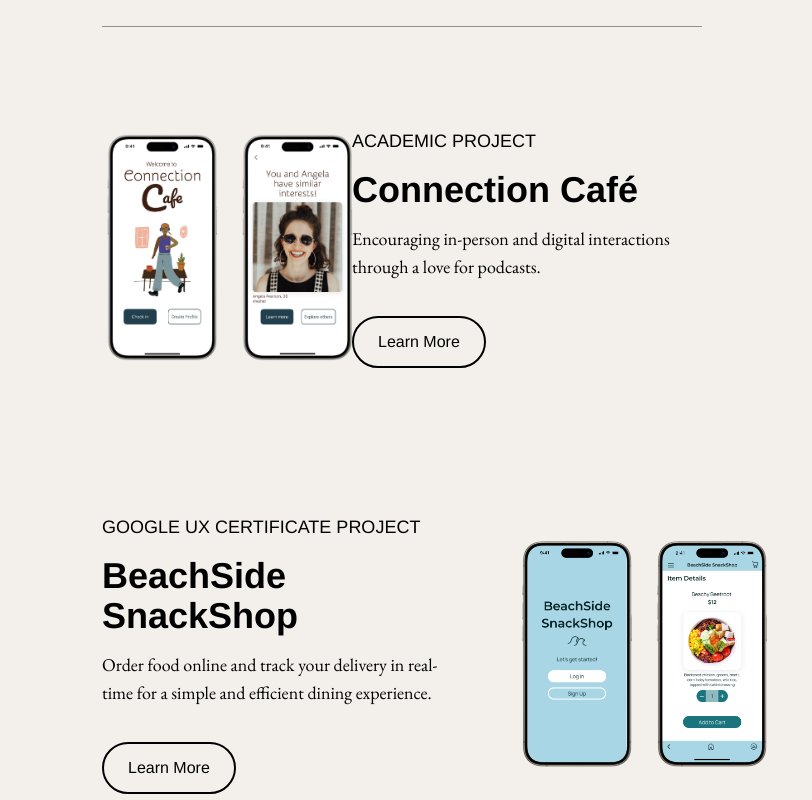
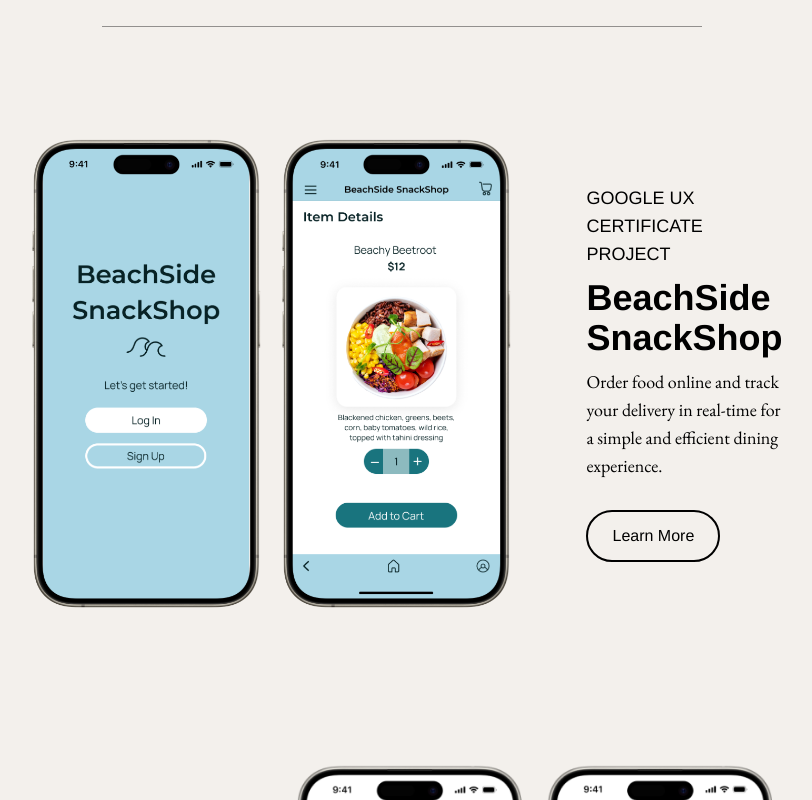
Before and after one commit to agabra23/aleynna-portfolio, a React (Vite) app: page / in a window 1280 px wide. Shown: the part 720-1520 px from the top of the page, without its empty margins (238-1050 px from the left). Built offline with nearby package versions, Linux system fonts and the light colour scheme.

Commit message:
Adjust project order in home page

```diff
--- a/src/components/Section.jsx
+++ b/src/components/Section.jsx
@@ -3,8 +3,10 @@ import React, { Children } from "react";
 const Section = ({ children }) => {
   return (
     <section className="font-garamond  max-w-full">
-      <div className="mx-auto sm:max-w-[640px] md:max-w-[768px] lg:max-w-[1024px] min-[1050px]:max-w-[1050px] border-b border-b-black/40 flex-col items-center px-[4vw] py-[5vh]">
-        {children}
+      <div className="mx-auto sm:max-w-screen-sm md:max-w-screen-md lg:max-w-screen-lg min-[1050px]:max-w-[1050px] ">
+        <div className="border-b border-b-black/40 flex-col items-center mx-[4vw] py-[5vh]">
+          {children}
+        </div>
       </div>
     </section>
   );
--- a/src/pages/Home.jsx
+++ b/src/pages/Home.jsx
@@ -61,6 +61,38 @@ const Home = () => {
       </section>
       <section className="font-garamond pt-[100px] lg:pb-[150px] pb-[100px] border-b border-b-black/40">
         <div className="flex flex-col-reverse lg:flex-row-reverse justify-center items-center gap-[30px] lg:gap-[65px] mb-[75px] lg:mb-[145px]">
+          <div className="flex items-center lg:items-start flex-col gap-[10px]">
+            <h6 className="uppercase text-center md:text-left font-thin font-helvetica text-[16px] md:text-lg">
+              GOOGLE UX CERTIFICATE Project
+            </h6>
+            <h3 className="text-center md:text-left leading-none font-helvetica text-[30px] lg:text-4xl font-bold ">
+              BeachSide SnackShop
+            </h3>
+            <p className="text-center md:text-left md:text-lg text-[16px] font-thin max-w-md">
+              Order food online and track your delivery in real-time for a
+              simple and efficient dining experience.
+            </p>
+            <button
+              onClick={() => navigator("/beachside-snackshop")}
+              className="text-[16px] hover:bg-black hover:text-offwhite transition-colors duration-200  font-helvetica font-normal px-6 py-3 mt-5 rounded-full border-2 border-solid border-black"
+            >
+              Learn More
+            </button>
+          </div>
+          <div className="flex max-w-full">
+            <img
+              className="min-w-[120px] max-w-[250px] h-auto"
+              src={Beach1}
+              alt="Snackshop Home"
+            />
+            <img
+              className="hidden min-[340px]:block min-w-[120px] max-w-[250px] h-auto"
+              src={Beach2}
+              alt="Snackshop Menu"
+            />
+          </div>
+        </div>
+        <div className="flex flex-col-reverse lg:flex-row justify-center items-center gap-[30px] lg:gap-[65px]">
           <div className="text-center md:text-left flex items-center lg:items-start flex-col gap-[10px] lg:gap-[15px]">
             <h6 className="uppercase text-center md:text-left font-thin font-helvetica text-[16px] md:text-lg">
               ACADEMIC PROJECT
@@ -68,7 +100,7 @@ const Home = () => {
             <h3 className="text-center md:text-left leading-none font-helvetica text-[30px] lg:text-4xl font-bold">
               Connection Café
             </h3>
-            <p className="text-center md:text-left md:text-lg text-[16px] font-thin">
+            <p className="text-center md:text-left md:text-lg text-[16px] font-thin max-w-md">
               Encouraging in-person and digital interactions through a love for
               podcasts.
             </p>
@@ -79,48 +111,16 @@ const Home = () => {
               Learn More
             </button>
           </div>
-          <div className="flex gap-[15px] lg:max-w-[calc(100%-415px)] max-w-full">
+          <div className="flex  max-w-full">
             <img
-              className="min-w-[120px] md:min-[120px] max-w-[200px] h-auto"
+              className="min-w-[120px] max-w-[250px] h-auto"
               src={HomeImg}
               alt="Cafe Home"
             />
             <img
-              className="min-w-[120px] md:min-[120px] max-w-[200px] h-auto"
+              className="hidden min-[340px]:block min-w-[120px] max-w-[250px] h-auto"
               src={MatchImg}
               alt="Cafe Menu"
-            />
-          </div>
-        </div>
-        <div className="flex flex-col-reverse lg:flex-row justify-center items-center gap-[30px] lg:gap-[65px]">
-          <div className="flex items-center lg:items-start flex-col gap-[10px] lg:gap-[15px]">
-            <h6 className="uppercase text-center md:text-left font-thin font-helvetica text-[16px] md:text-lg">
-              GOOGLE UX CERTIFICATE Project
-            </h6>
-            <h3 className="text-center md:text-left leading-none font-helvetica text-[30px] lg:text-4xl font-bold">
-              BeachSide SnackShop
-            </h3>
-            <p className="text-center md:text-left md:text-lg text-[16px] font-thin">
-              Order food online and track your delivery in real-time for a
-              simple and efficient dining experience.
-            </p>
-            <button
-              onClick={() => navigator("/beachside-snackshop")}
-              className="text-[16px] hover:bg-black hover:text-offwhite transition-colors duration-200  font-helvetica font-normal px-6 py-3 mt-5 rounded-full border-2 border-solid border-black"
-            >
-              Learn More
-            </button>
-          </div>
-          <div className="flex gap-[15px] lg:max-w-[calc(100%-415px)] max-w-full">
-            <img
-              className="min-w-[120px] md:min-[120px] max-w-[200px] h-auto"
-              src={Beach1}
-              alt="Snackshop Home"
-            />
-            <img
-              className="min-w-[120px] md:min-[120px] max-w-[200px] h-auto"
-              src={Beach2}
-              alt="Snackshop Menu"
             />
           </div>
         </div>
```
